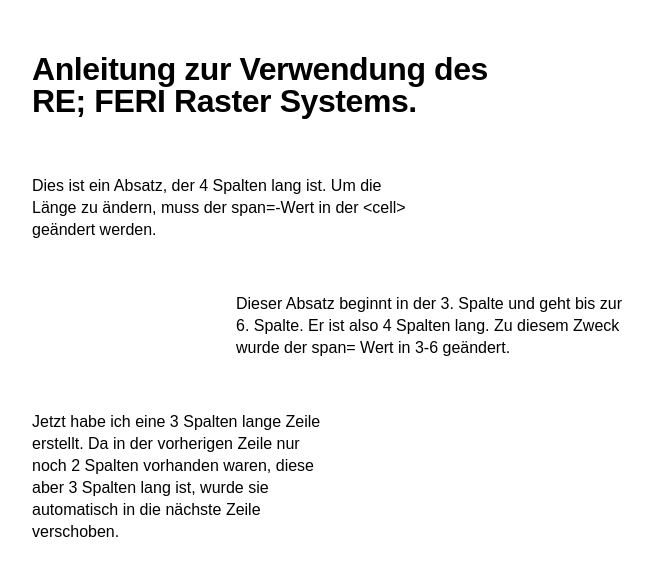
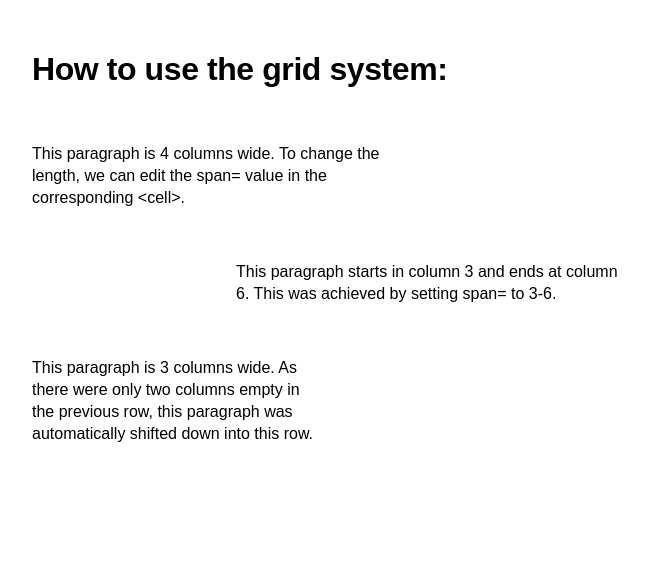
Before and after one commit to I-Need-More-Coffee/referi-en, a plain HTML site: page template.html in a window 1280 px wide. Shown: the whole page, without its empty margins (208-861 px from the left). Drawn offline with Linux system fonts and the light colour scheme.

Commit message:
Translated template

```diff
--- a/template.html
+++ b/template.html
@@ -1,7 +1,7 @@
 <!DOCTYPE html>
 <html lang="de">
 <head>
-	<title>RE; FERI, Demo</title>
+	<title>Template | Resources for a Resource Saving Internet</title>
 	<meta http-equiv="Content-Type" content="text/html; charset=utf-8">
 	<meta name="viewport" content="width=device-width, initial-scale=1">
 	<link rel="stylesheet" href="grid.css">
@@ -15,17 +15,16 @@
 </head>
 <body>
 	<cell span=5>
-		<h1>Anleitung zur Verwendung des RE; FERI Raster Systems.</h1>
+		<h1>How to use the grid system:</h1>
 	</cell>
 	<cell span=4>
-		<p>Dies ist ein Absatz, der 4 Spalten lang ist. Um die Länge zu ändern, muss der span=-Wert in der &lt;cell&gt; geändert werden.</p>
+		<p>This paragraph is 4 columns wide. To change the length, we can edit the span= value in the corresponding &lt;cell&gt;.</p>
 	</cell>
 	<cell span=3-6>
-		<p>Dieser Absatz beginnt in der 3. Spalte und geht bis zur 6. Spalte. Er ist also 4 Spalten lang. Zu diesem Zweck wurde der span= Wert in 3-6 geändert.</p>
+		<p>This paragraph starts in column 3 and ends at column 6. This was achieved by setting span= to 3-6.</p>
 	</cell>
 	<cell span=3>
-		<p>Jetzt habe ich eine 3 Spalten lange Zeile erstellt. Da in der vorherigen Zeile nur noch 2 Spalten vorhanden waren, diese aber 3 Spalten lang ist, wurde sie automatisch in die nächste Zeile verschoben.</p>
+		<p>This paragraph is 3 columns wide. As there were only two columns empty in the previous row, this paragraph was automatically shifted down into this row.</p>
 	</cell>
 </body>
-
 </html>
```
